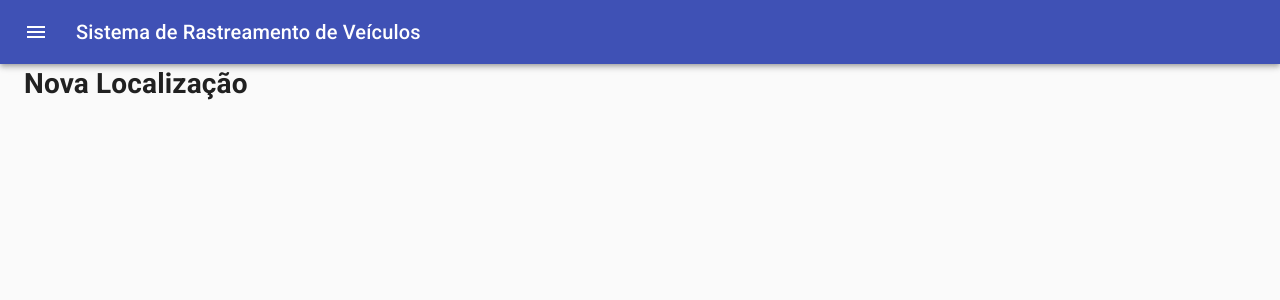
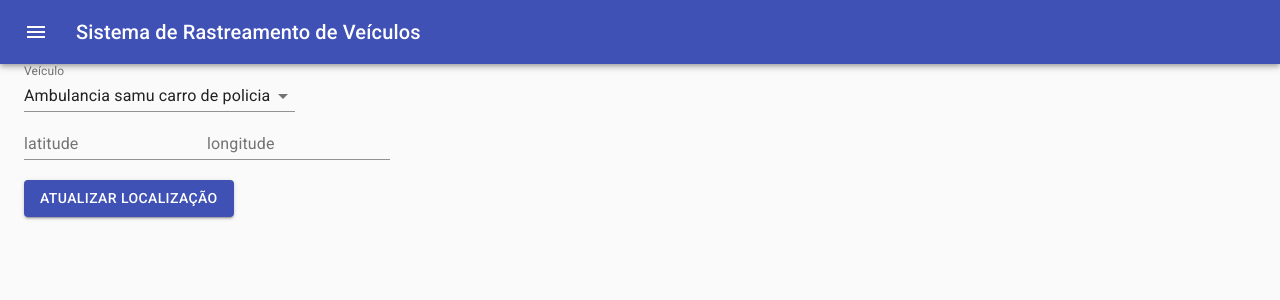
Before and after one commit to Marcel099/trabalho-implementacao-sd, a React (Create React App) app in the folder web/: page /localizacao/new in a window 1280 px wide. Shown: the top 300 px of the page. Built offline with nearby package versions, Linux system fonts and the light colour scheme; the HTML template or start-up script is replaced by a standard one.

Commit message:
Layout de cadastro de localização

```diff
--- a/web/src/pages/localizacao/NewLocalizacao/index.js
+++ b/web/src/pages/localizacao/NewLocalizacao/index.js
@@ -1,7 +1,61 @@
 import React from 'react';
+import {
+  TextField,
+  Select,
+  FormControl,
+  InputLabel,
+  Button,
+} from '@material-ui/core';
+
+//import { api_rest } from '../../../services/api_rest';
 
 export function NewLocalizacao() {
+  //const data = {
+    //veiculo,
+    //latitude,
+    //longitude
+  //}
+  // console.log('data', data)
+  //const response = api_rest.post('points', data)
+  const listaVeiculos=[
+    {
+      nome: 'Ambulancia samu carro de policia',
+      id: 1,
+    },
+    {
+      nome: 'carro',
+      id: 2,
+    },
+  ]
+
+  function handleSubmit(event){
+    event.preventDefault()
+    console.log("Enviou!")
+
+  }
+
   return (
-    <h1>Nova Localização</h1>
+    <div>
+      <form onSubmit={handleSubmit}>
+        <FormControl>
+          <InputLabel htmlFor="cadastro-localizacao-veiculo">Veículo</InputLabel>
+          <Select native inputProps={{
+            name: 'veiculo',
+            id: 'cadastro-localizacao-veiculo'
+          }}>
+            {listaVeiculos.map(function(veiculo){
+              return(<option key={veiculo.id}>{veiculo.nome}</option>)
+            })}
+          </Select>
+        </FormControl>
+        <br />
+        <TextField label="latitude" />
+        <TextField label="longitude" />
+        <br/><br/>
+        <Button variant="contained" color="primary">
+          Atualizar Localização
+        </Button>
+      </form>
+    </div>
   )
 }
```
